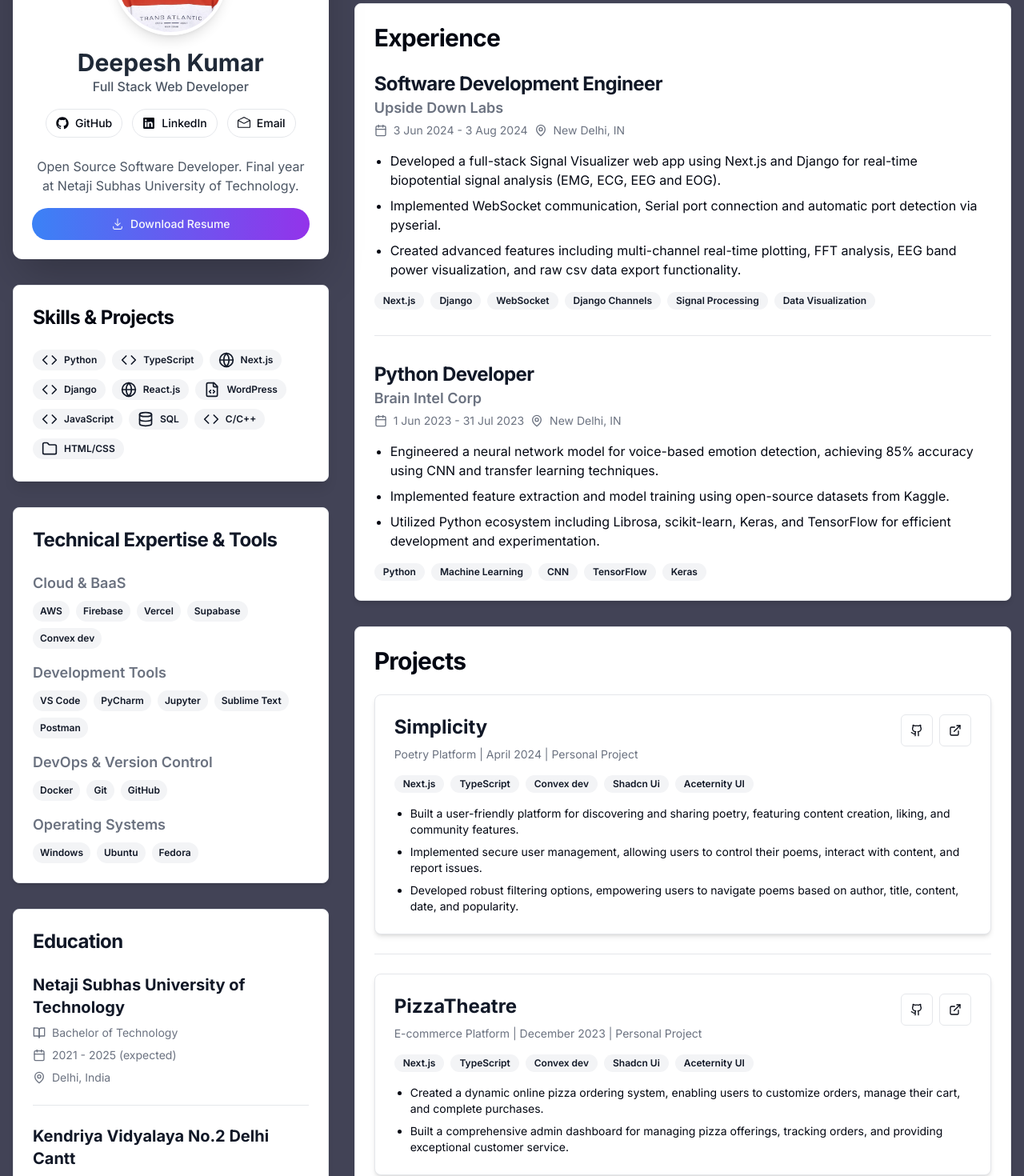
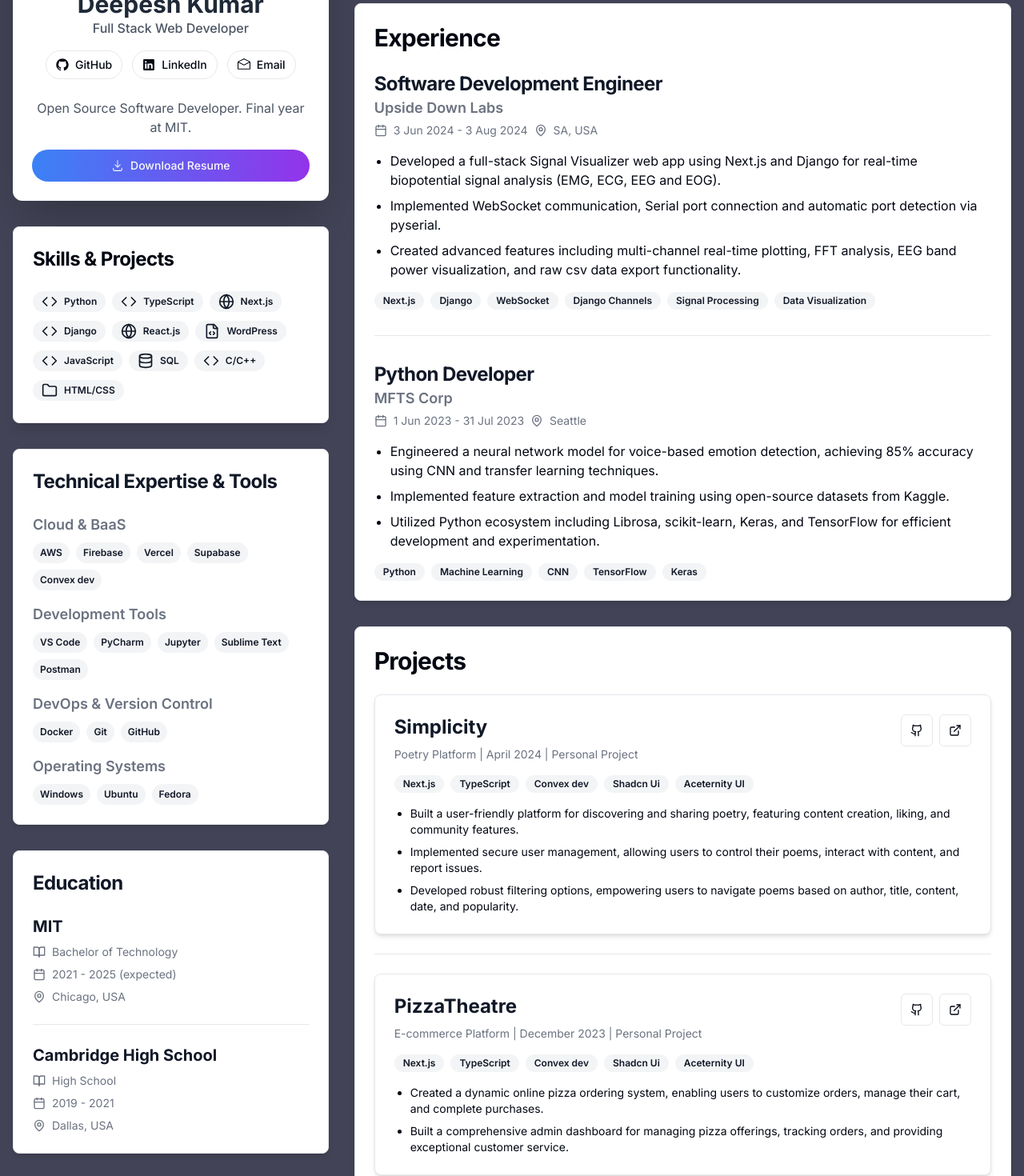
Before and after one commit to akadeepesh/OnlineResume, a Next.js app: page / in a window 1280 px wide. Shown: the part 280-1750 px from the top of the page at 80% size. Built offline with nearby package versions, Linux system fonts and the light colour scheme.

Commit message:
Changed all references

```diff
--- a/src/app/layout.tsx
+++ b/src/app/layout.tsx
@@ -11,7 +11,7 @@
 });
 
 export const metadata: Metadata = {
-  title: "Deepesh Kumar",
+  title: "John Doe",
   description: "Generated by DeCoder",
 };
 
--- a/src/components/AboutMe.tsx
+++ b/src/components/AboutMe.tsx
@@ -11,7 +11,7 @@
       <CardContent>
         <p className="text-base text-gray-700 leading-relaxed">
           <span className="font-semibold">Software developer</span> and
-          final-year student at Netaji Subhas University of Technology.
+          final-year student at MIT.
           Proficient in{" "}
           <span className="font-semibold">
             Python, JavaScript, TypeScript, and C/C++
--- a/src/components/Education.tsx
+++ b/src/components/Education.tsx
@@ -14,16 +14,16 @@
 
 const educationData: EducationEntry[] = [
   {
-    institution: "Netaji Subhas University of Technology",
+    institution: "MIT",
     degree: "Bachelor of Technology",
     period: "2021 - 2025 (expected)",
-    location: "Delhi, India",
+    location: "Chicago, USA",
   },
   {
-    institution: "Kendriya Vidyalaya No.2 Delhi Cantt",
+    institution: "Cambridge High School",
     degree: "High School",
     period: "2019 - 2021",
-    location: "Delhi, India",
+    location: "Dallas, USA",
   },
 ];
 
--- a/src/components/Experience.tsx
+++ b/src/components/Experience.tsx
@@ -64,7 +64,7 @@
       title: "Software Development Engineer",
       company: "Upside Down Labs",
       date: "3 Jun 2024 - 3 Aug 2024",
-      location: "New Delhi, IN",
+      location: "SA, USA",
       responsibilities: [
         "Developed a full-stack Signal Visualizer web app using Next.js and Django for real-time biopotential signal analysis (EMG, ECG, EEG and EOG).",
         "Implemented WebSocket communication, Serial port connection and automatic port detection via pyserial.",
@@ -81,9 +81,9 @@
     },
     {
       title: "Python Developer",
-      company: "Brain Intel Corp",
+      company: "MFTS Corp",
       date: "1 Jun 2023 - 31 Jul 2023",
-      location: "New Delhi, IN",
+      location: "Seattle",
       responsibilities: [
         "Engineered a neural network model for voice-based emotion detection, achieving 85% accuracy using CNN and transfer learning techniques.",
         "Implemented feature extraction and model training using open-source datasets from Kaggle.",
--- a/src/components/ProfileCard.tsx
+++ b/src/components/ProfileCard.tsx
@@ -12,11 +12,11 @@
 
 const ProfileCard: React.FC = () => {
   const handleDownloadResume = () => {
-    const resumeUrl = "/Deepesh_Kumar_Resume.pdf";
+    const resumeUrl = "/John_Doe_Resume.pdf";
 
     const link = document.createElement("a");
     link.href = resumeUrl;
-    link.setAttribute("download", "Deepesh_Kumar_Resume.pdf");
+    link.setAttribute("download", "John_Doe_Resume.pdf");
 
     document.body.appendChild(link);
     link.click();
@@ -44,19 +44,19 @@
           </h2>
           <p className="text-gray-600 font-medium">Full Stack Web Developer</p>
           <div className="mt-4 flex space-x-3">
-            <Link href="https://github.com/akadeepesh" passHref>
+            <Link href="https://github.com/john" passHref>
               <Button size="sm" variant="outline" className="rounded-full">
                 <GitHubLogoIcon className="h-4 w-4 mr-2" />
                 GitHub
               </Button>
             </Link>
-            <Link href="https://www.linkedin.com/in/akadeepesh/" passHref>
+            <Link href="https://www.linkedin.com/in/John/" passHref>
               <Button size="sm" variant="outline" className="rounded-full">
                 <LinkedInLogoIcon className="h-4 w-4 mr-2" />
                 LinkedIn
               </Button>
             </Link>
-            <Link href="mailto:deepesh.kumar.ug21@nsut.ac.in" passHref>
+            <Link href="mailto:johndoe@gmail.com" passHref>
               <Button size="sm" variant="outline" className="rounded-full">
                 <EnvelopeOpenIcon className="h-4 w-4 mr-2" />
                 Email
@@ -66,8 +66,7 @@
         </div>
         <div className="mt-6 text-center">
           <p className="text-gray-600 mb-4">
-            Open Source Software Developer. Final year at Netaji Subhas
-            University of Technology.
+            Open Source Software Developer. Final year at MIT.
           </p>
           <Button
             className="w-full rounded-full bg-gradient-to-r from-blue-500 to-purple-600 hover:from-blue-600 hover:to-purple-700 transition-all duration-300"
--- a/src/components/Projects.tsx
+++ b/src/components/Projects.tsx
@@ -18,7 +18,7 @@
   {
     name: "Simplicity",
     description: "Poetry Platform | April 2024 | Personal Project",
-    github: "https://github.com/akadeepesh/Simplicity",
+    github: "https://github.com/jon/Simplicity",
     demo: "https://simplicity-poetries.vercel.app/",
     details: [
       "Built a user-friendly platform for discovering and sharing poetry, featuring content creation, liking, and community features.",
@@ -36,7 +36,7 @@
   {
     name: "PizzaTheatre",
     description: "E-commerce Platform | December 2023 | Personal Project",
-    github: "https://github.com/akadeepesh/PizzaTheatre",
+    github: "https://github.com/john/PizzaTheatre",
     demo: "https://pizza-theater.vercel.app/",
     details: [
       "Created a dynamic online pizza ordering system, enabling users to customize orders, manage their cart, and complete purchases.",
@@ -53,7 +53,7 @@
   {
     name: "Personal Voice Assistant",
     description: "Python & AI Project | October 2022 | Personal Project",
-    github: "https://github.com/akadeepesh/VirtualAssistant",
+    github: "https://github.com/john/VirtualAssistant",
     details: [
       "Developed a responsive voice assistant using Python, Django, and React.js, enabling users to control various tasks through speech commands.",
       "Integrated GPT4ALL for advanced natural language understanding, allowing the assistant to handle complex requests and provide intelligent responses.",
@@ -63,7 +63,7 @@
   {
     name: "Python Automation Projects",
     description: "Automation Tools | July 2023 | Personal Projects",
-    github: "https://github.com/akadeepesh/",
+    github: "https://github.com/john/",
     details: [
       "Developed a suite of Python automation tools, including grammar correction, playlist management, news aggregation, and web search automation.",
     ],
--- a/src/components/SkillsAndProjects.tsx
+++ b/src/components/SkillsAndProjects.tsx
@@ -104,7 +104,7 @@
   SQL: [{ name: "BankManagement-Python" }],
   "C/C++": [{ name: "Cpp-DSA" }],
   "HTML/CSS": [
-    { name: "Deepesh-Portfolio" },
+    { name: "John-Portfolio" },
     { name: "chrome_personalization" },
     { name: "HappyBirthday" },
     { name: "KeepItSimple" },
@@ -208,7 +208,7 @@
       className="w-full bg-white dark:bg-gray-900 rounded-lg shadow-sm hover:shadow-xl transition-all duration-300 border border-gray-200 dark:border-gray-800 relative overflow-hidden"
     >
       <Link
-        href={`https://github.com/akadeepesh/${name}`}
+        href={`https://github.com/john/${name}`}
         target="_blank"
         className="block p-6 relative z-10"
       >
```
Also changed, not shown: public/DeepeshBrandBg.png (deleted), 1 other file (tests, documents, lock files or other folders).
